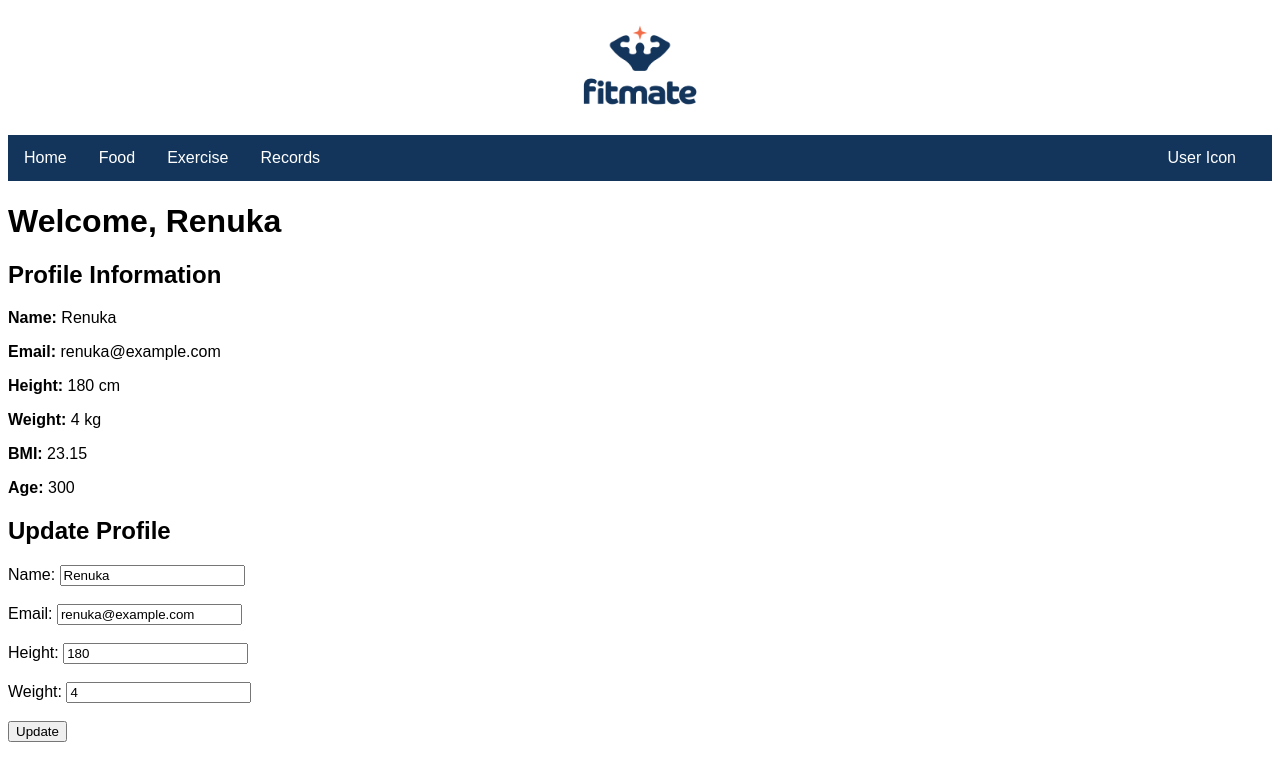
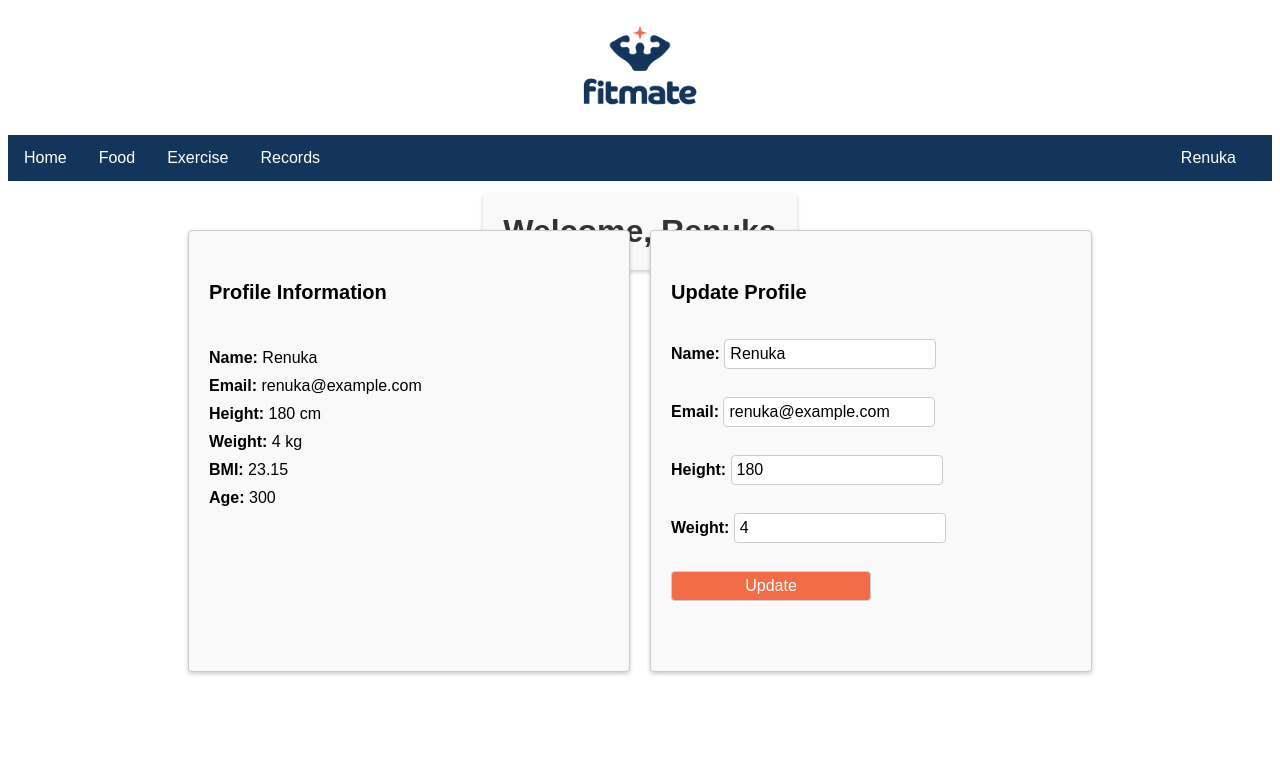
Before and after one commit to renukaramm/DatabaseSystems, a Flask app: page /profile in a window 1280 px wide. Shown: the top 781 px of the page. Run offline with Flask 3, Linux system fonts and the light colour scheme.

Commit message:
update profile page

```diff
--- a/fitmate/static/style.css
+++ b/fitmate/static/style.css
@@ -80,3 +80,44 @@ body {
     margin-left: auto;
     margin-right: 20px;
 }
+
+h1 {
+  font-size: 24px;
+  margin-top: 40px;
+  margin-bottom: 20px;
+}
+
+h2 {
+  font-size: 20px;
+  margin-top: 30px;
+}
+
+p {
+  margin: 10px 0;
+}
+
+label {
+  font-weight: bold;
+}
+
+input[type="text"],
+input[type="email"],
+input[type="number"],
+input[type="submit"] {
+  padding: 5px;
+  font-size: 16px;
+  border-radius: 4px;
+  border: 1px solid #ccc;
+  width: 200px;
+  margin-bottom: 10px;
+}
+
+input[type="submit"] {
+  background-color: #4CAF50;
+  color: white;
+  cursor: pointer;
+}
+
+input[type="submit"]:hover {
+  background-color: #45a049;
+}
--- a/fitmate/templates/profile.html
+++ b/fitmate/templates/profile.html
@@ -1,10 +1,91 @@
 <!DOCTYPE html>
 <html>
+
 <head>
     <link rel="stylesheet" type="text/css" href="{{ url_for('static', filename='style.css') }}">
+    <title>Profile</title>
+    <style>
+        h1 {
+            margin-bottom: 10px;
+        }
 
-    <title>Profile</title>
+        .container {
+            margin-top: -200px;
+        }
+
+        .container {
+            display: flex;
+            justify-content: center;
+            align-items: center;
+            height: calc(100vh - 150px - 30px - 400px);
+            /* Subtract the navbar height, margin between navbar and welcome container,
+    and the total height of the two profile containers */
+        }
+
+        .profile-info,
+        .update-profile {
+            width: 400px;
+            height: 400px;
+            padding: 20px;
+            border: 1px solid #ccc;
+            border-radius: 4px;
+            background-color: #f9f9f9;
+            box-shadow: 0 2px 4px rgba(0, 0, 0, 0.2);
+            margin-bottom: 20px;
+        }
+
+        .profile-info {
+            margin-right: 20px;
+            /* height: 340px; */
+        }
+
+        @keyframes slide-in {
+            0% {
+                transform: translateX(-20px);
+                opacity: 0;
+            }
+
+            100% {
+                transform: translateX(0);
+                opacity: 1;
+            }
+        }
+
+        .profile-info,
+        .update-profile {
+            animation: slide-in 0.5s ease;
+        }
+
+        .update-profile input[type="submit"] {
+            background-color: #f26c47;
+            /* Set the desired background color */
+            color: white;
+            /* Set the text color */
+        }
+
+
+        .welcome-container {
+            display: flex;
+            justify-content: center;
+            align-items: center;
+            height: calc(100vh - 200px);
+            margin-bottom: 20px;
+            margin-top: -250px;
+        }
+
+        .welcome-message {
+            font-size: 32px;
+            text-align: center;
+            color: #333;
+            margin: 0;
+            padding: 20px;
+            background-color: #f9f9f9;
+            border-radius: 4px;
+            box-shadow: 0 2px 4px rgba(0, 0, 0, 0.2);
+        }
+    </style>
 </head>
+
 <body>
     <div class="logo">
         <img src="{{ url_for('static', filename='logo.png') }}" alt="FitmATE Logo">
@@ -24,20 +105,25 @@
                 </div>
             </div>
         </div>
-    <a href="/profile" class="user-icon">User Icon</a>
+        <a href="/profile" class="user-icon">{{ user['name'] }}</a>
     </div>
-
-    <h1>Welcome, {{ user['name'] }}</h1>
-
+    <div class="welcome-container">
+        <h1 class="welcome-message">Welcome, {{ user['name'] }}</h1>
+    </div>
+    <div class="container">
+        <div class="profile-info">
             <h2>Profile Information</h2>
+            <br>
             <p><strong>Name:</strong> {{ user['name'] }}</p>
             <p><strong>Email:</strong> {{ user['email'] }}</p>
             <p><strong>Height:</strong> {{ user['height'] }} cm</p>
             <p><strong>Weight:</strong> {{ user['weight'] }} kg</p>
             <p><strong>BMI:</strong> {{ user['bmi'] }}</p>
             <p><strong>Age:</strong> {{ user['age'] }}</p>
-
+        </div>
+        <div class="update-profile">
             <h2>Update Profile</h2>
+            <br>
             <form action="/update-profile" method="POST">
                 <label for="name">Name:</label>
                 <input type="text" id="name" name="name" value="{{ user['name'] }}"><br><br>
@@ -49,5 +135,8 @@
                 <input type="number" id="weight" name="weight" step="any" value="{{ user['weight'] }}"><br><br>
                 <input type="submit" value="Update">
             </form>
+        </div>
+    </div>
 </body>
+
 </html>
```
Lines whose indentation alone changed are shown as unchanged.
